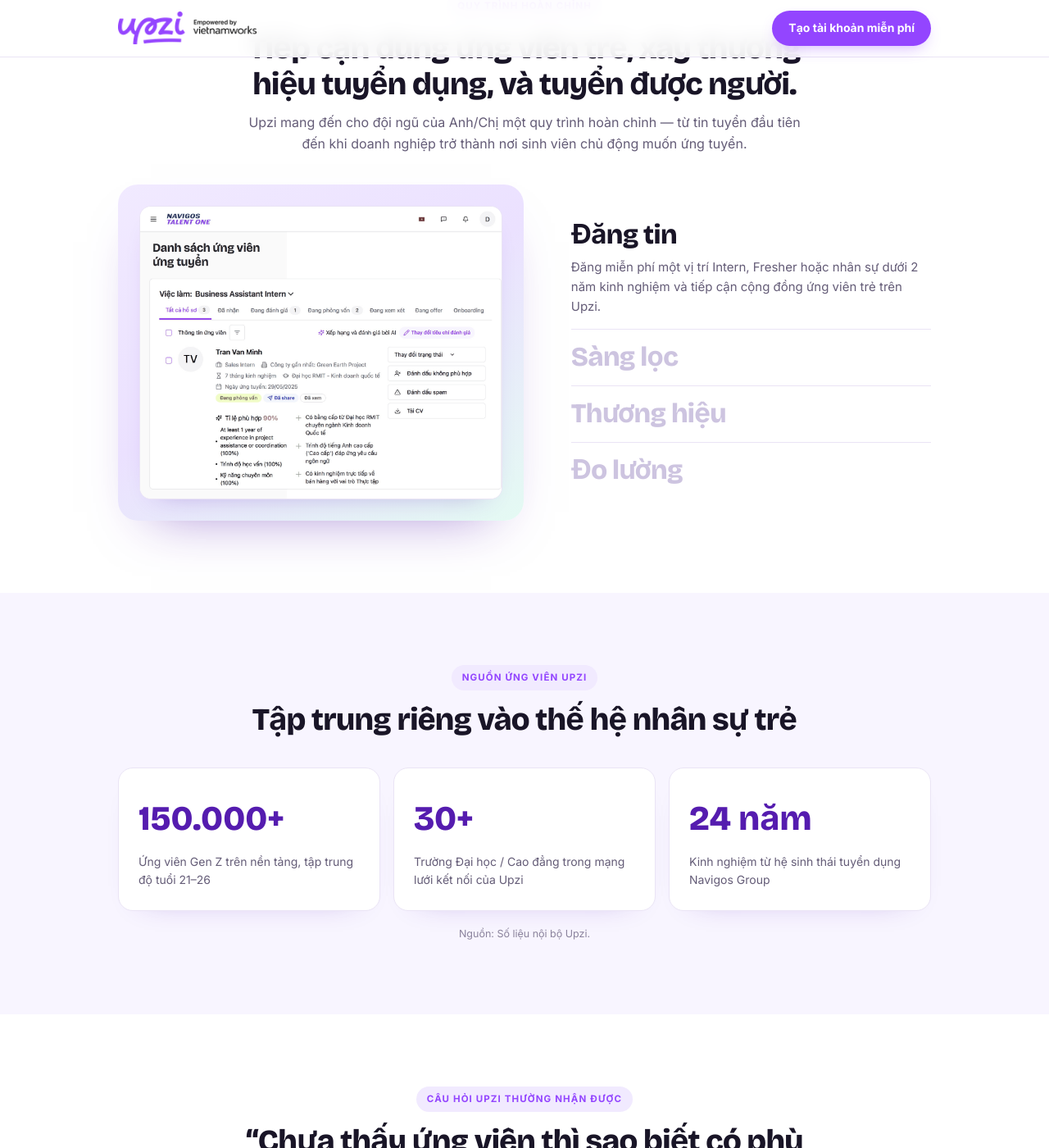
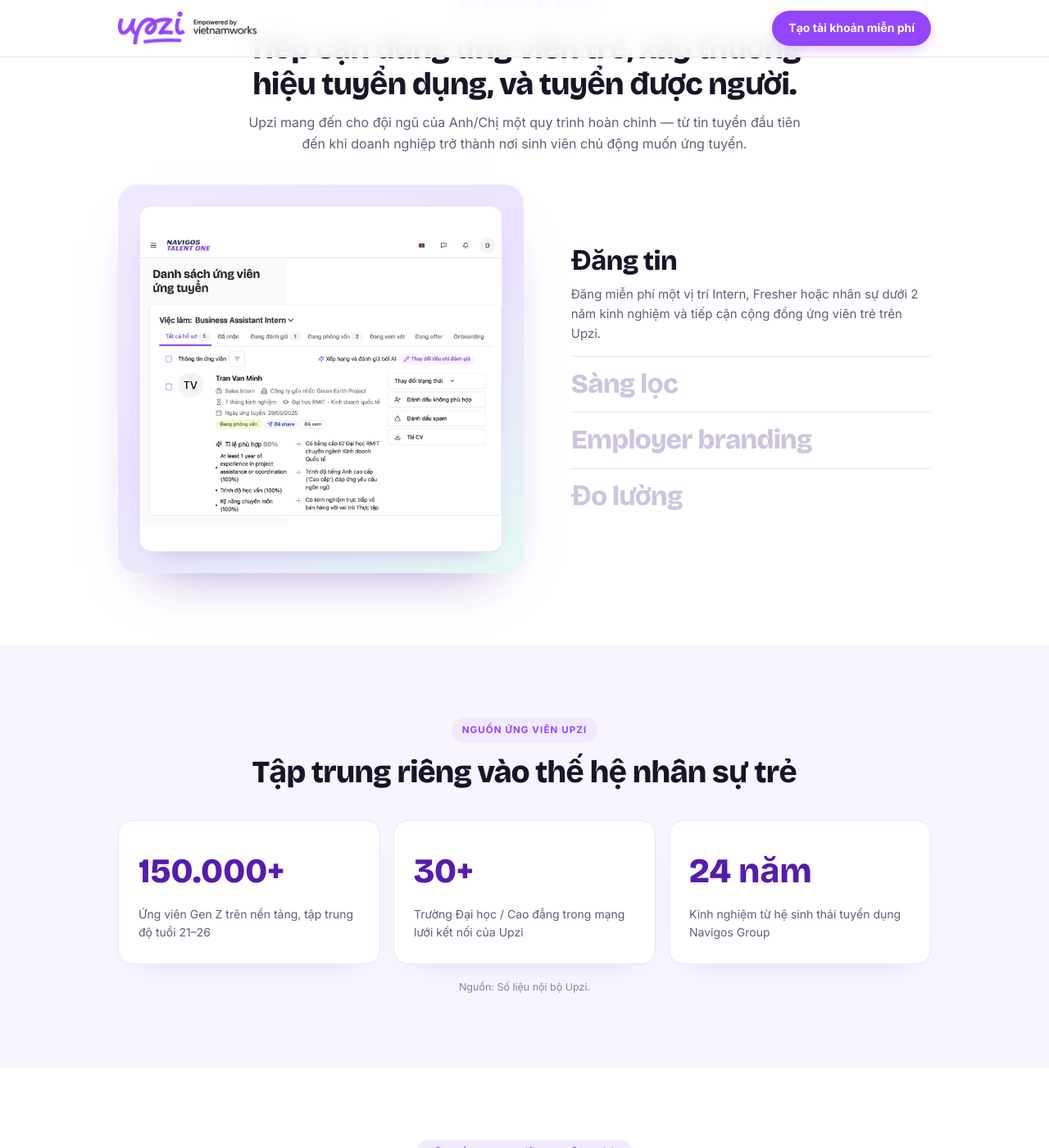
Before and after one commit to upzi-vn/employers, a Jekyll site: the page free-trial.html, which Jekyll copies as it is, in a window 1280 px wide and 1400 px high, scrolled down 981 px. Shown: the whole window at 82% size. Built offline with Jekyll 4.4.1, drawn with Linux system fonts in a browser that asks for light colours.

Commit message:
Update styling and content for workflow tabs

```diff
--- a/free-trial.html
+++ b/free-trial.html
@@ -124,8 +124,8 @@
     /* workflow (stage tabs) */
     .wf-grid{display:grid;grid-template-columns:1.06fr .94fr;gap:clamp(28px,4.5vw,64px);align-items:center}
     .wf-vis{border-radius:24px;padding:clamp(16px,2.2vw,26px);background:linear-gradient(150deg,var(--lav-2) 0%,#EBE1FF 48%,#E4FAF3 100%);box-shadow:0 30px 64px -40px rgba(85,28,175,.55)}
-    .wf-vis-inner{background:#fff;border:1px solid var(--line);border-radius:14px;overflow:hidden;box-shadow:0 14px 32px -24px rgba(85,28,175,.45)}
-    .wf-vis img{display:block;width:100%;transition:opacity .22s ease}
+    .wf-vis-inner{display:flex;align-items:center;justify-content:center;height:clamp(300px,33vw,430px);background:#fff;border:1px solid var(--line);border-radius:14px;overflow:hidden;box-shadow:0 14px 32px -24px rgba(85,28,175,.45)}
+    .wf-vis img{display:block;max-width:100%;max-height:100%;width:auto;height:auto;object-fit:contain;transition:opacity .22s ease}
     .wf-list{display:flex;flex-direction:column}
     .wf-item{appearance:none;border:0;background:none;font:inherit;text-align:left;cursor:pointer;padding:15px 0;border-bottom:1px solid var(--line)}
     .wf-item:last-child{border-bottom:0}
@@ -325,9 +325,9 @@
             <p>Xem trực tiếp CV, trường, chuyên ngành và kinh nghiệm của từng ứng viên. AI chấm mức độ phù hợp và chỉ ra hồ sơ nên xem trước.</p>
           </button>
           <button type="button" class="wf-item" role="tab" aria-selected="false"
-                  data-img="/images/talkshow-gapgap.jpg"
-                  data-alt="Talkshow và hoạt động kết nối sinh viên do Upzi tổ chức">
-            <h3>Thương hiệu</h3>
+                  data-img="/images/employer-branding-feed.jpg"
+                  data-alt="Bài đăng của Upzi trên feed Khám phá nghề nghiệp: sinh viên VGU tham quan văn phòng Navigos">
+            <h3>Employer branding</h3>
             <p>Xuất hiện trước sinh viên qua nội dung trên feed Upzi, talkshow, ngày hội việc làm và tham quan doanh nghiệp.</p>
           </button>
           <button type="button" class="wf-item" role="tab" aria-selected="false"
```
